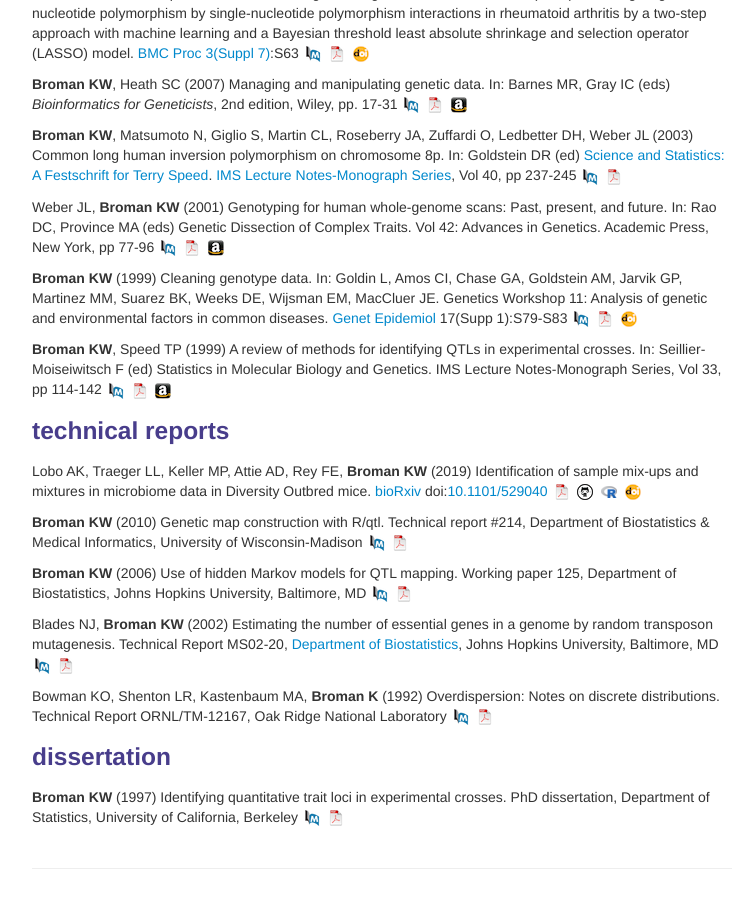
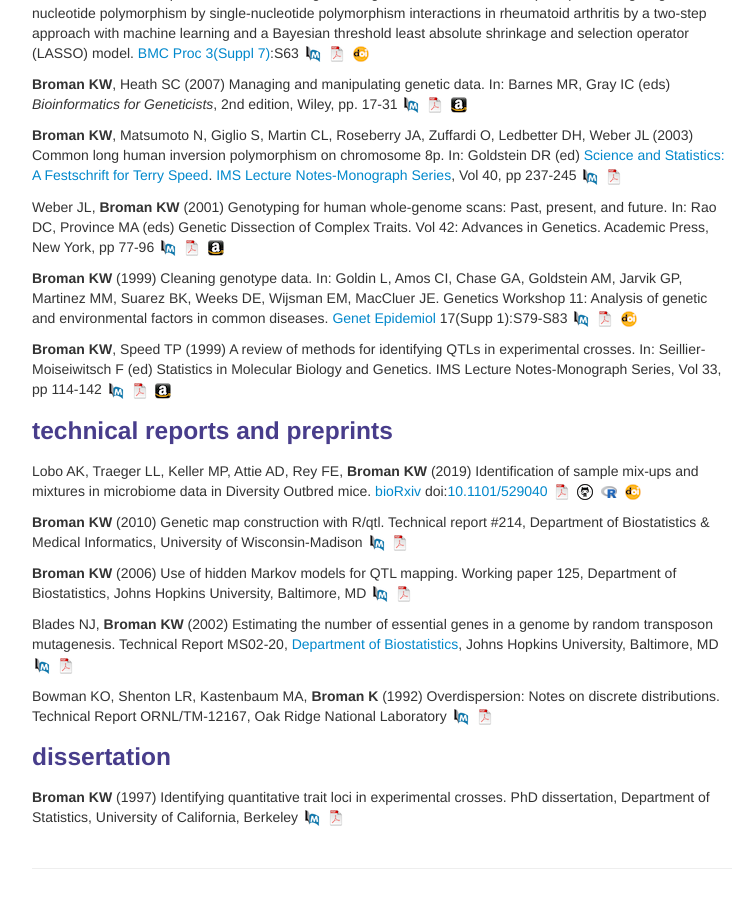
Before and after one commit to kbroman/kbroman.github.io, a Jekyll site: the page built from pubs.md, in a window 1280 px wide and 900 px high, scrolled down 11586 px. Shown: the whole window, without its empty margins (258-1013 px from the left). Built offline with Jekyll 4.4.1, drawn with Linux system fonts in a browser that asks for light colours.

Commit message:
pubs.md: tech reports -> "tech reports and preprints"

```diff
--- a/pubs.md
+++ b/pubs.md
@@ -1730,7 +1730,7 @@ Notes-Monograph Series, Vol 33, pp 114-142
 [![Amazon](icons16/amazon-icon.png)](https://www.amazon.com/gp/product/0940600471?ie=UTF8&tag=7210-20)
 <!-- * 1 * -->
 
-### <a name="techreports"></a>technical reports
+### <a name="techreports"></a>technical reports and preprints
 
 Lobo AK, Traeger LL, Keller MP, Attie AD, Rey FE, **Broman KW** (2019)
 Identification of sample mix-ups and mixtures in microbiome data in
```
